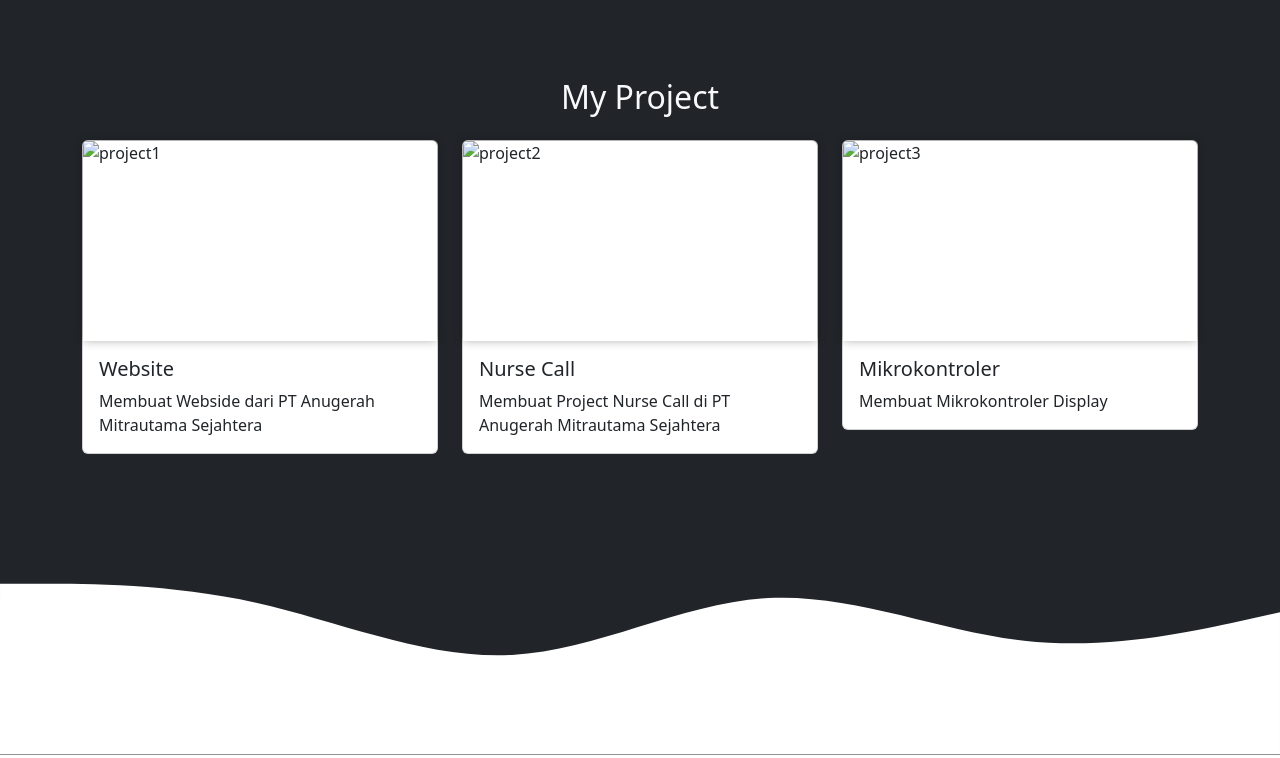
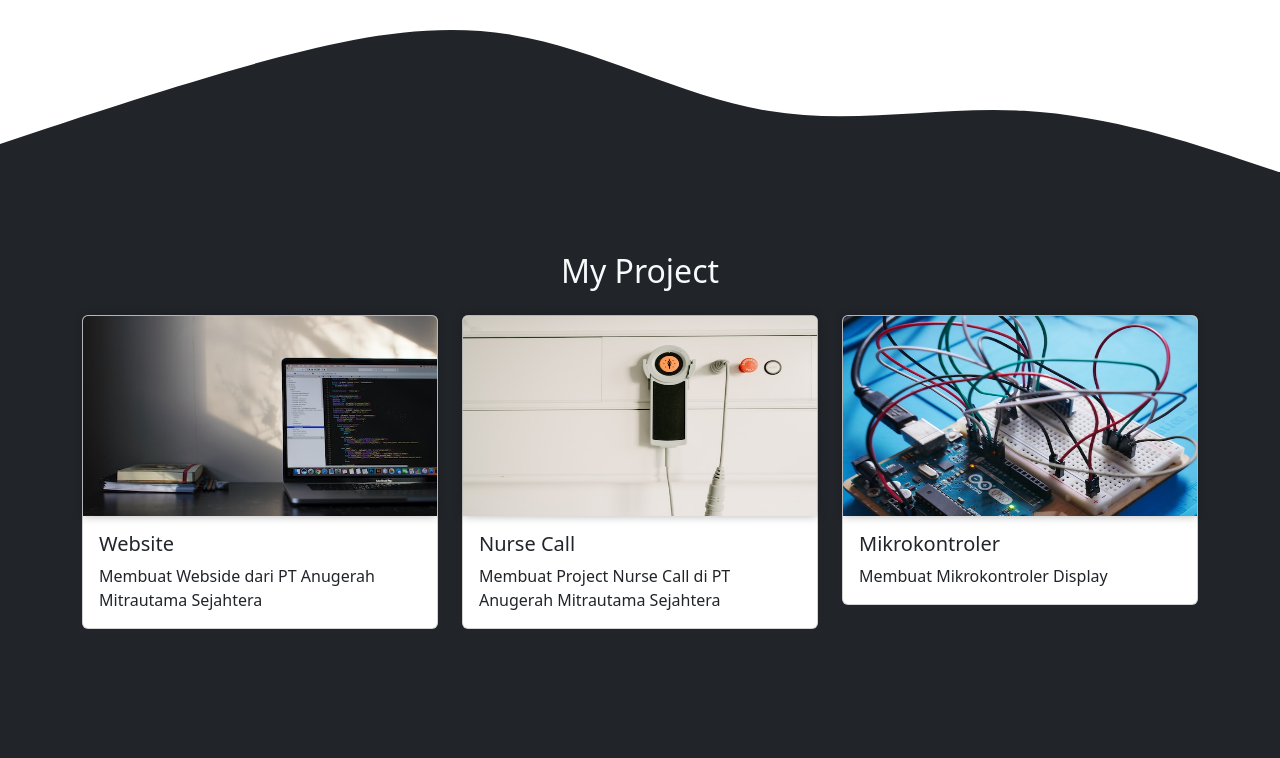
Before and after one commit to TUTURUGA911/myportfolio, a plain HTML site: page index.html in a window 1280 px wide. Shown: the part 2007-2765 px from the top of the page. Drawn offline with nearby package versions, Linux system fonts and the light colour scheme; the site is published under a folder, as on GitHub Pages, so addresses that start at the root find nothing.

Commit message:
Update index.html

```diff
--- a/index.html
+++ b/index.html
@@ -56,7 +56,7 @@
     <!-- End Navbar -->
     <!-- Jumbotron -->
     <section class="jumbotron text-center">
-      <img src="/profile1.jpeg" alt="Luffy" class="rounded-circle" />
+      <img src="profile1.jpeg" alt="Luffy" class="rounded-circle" />
       <h1 class="display-4">Feriardus Banggur</h1>
       <p class="lead">Mahasiswa | Institut Teknologi Telkom Purwokerto</p>
       <svg xmlns="http://www.w3.org/2000/svg" viewBox="0 0 1440 320">
@@ -150,7 +150,7 @@
         <div class="row">
           <div class="col-md-4 mb-3">
             <div class="card">
-              <img src="/gambar1.jpg" class="card-img-top" alt="project1" />
+              <img src="gambar1.jpg" class="card-img-top" alt="project1" />
               <div class="card-body">
                 <h5>Website</h5>
                 <p class="card-text">Membuat Webside dari PT Anugerah Mitrautama Sejahtera</p>
@@ -159,7 +159,7 @@
           </div>
           <div class="col-md-4 mb-3">
             <div class="card">
-              <img src="/gambar2.jpg" class="card-img-top" alt="project2" />
+              <img src="gambar2.jpg" class="card-img-top" alt="project2" />
               <div class="card-body">
                 <h5>Nurse Call</h5>
                 <p class="card-text">Membuat Project Nurse Call di PT Anugerah Mitrautama Sejahtera</p>
@@ -168,7 +168,7 @@
           </div>
           <div class="col-md-4 mb-3">
             <div class="card">
-              <img src="/gambar3.jpg" class="card-img-top" alt="project3" />
+              <img src="gambar3.jpg" class="card-img-top" alt="project3" />
               <div class="card-body">
                 <h5>Mikrokontroler</h5>
                 <p class="card-text">Membuat Mikrokontroler Display</p>
```
